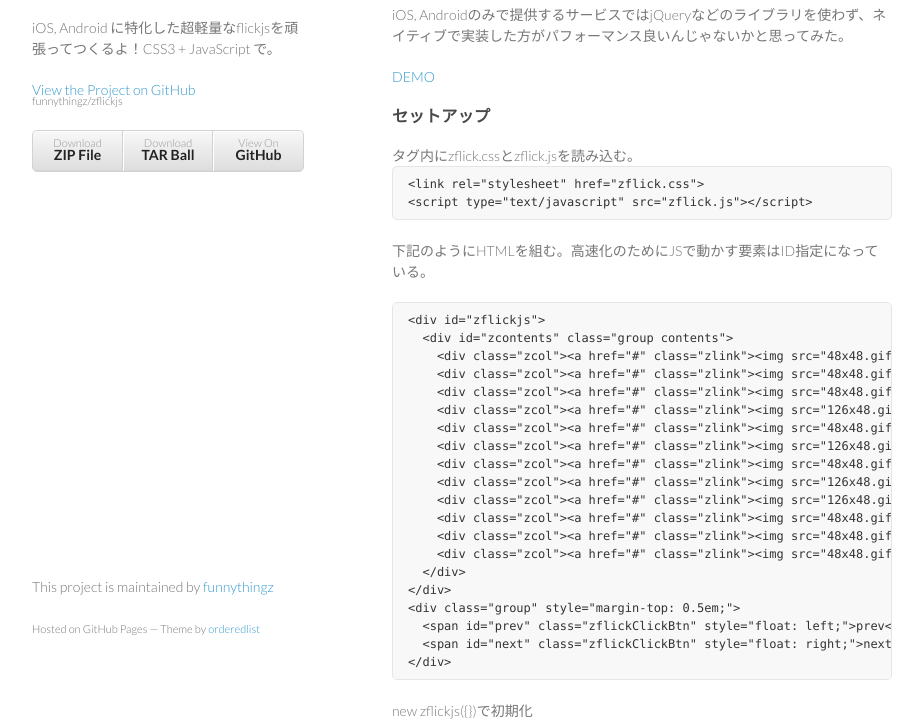
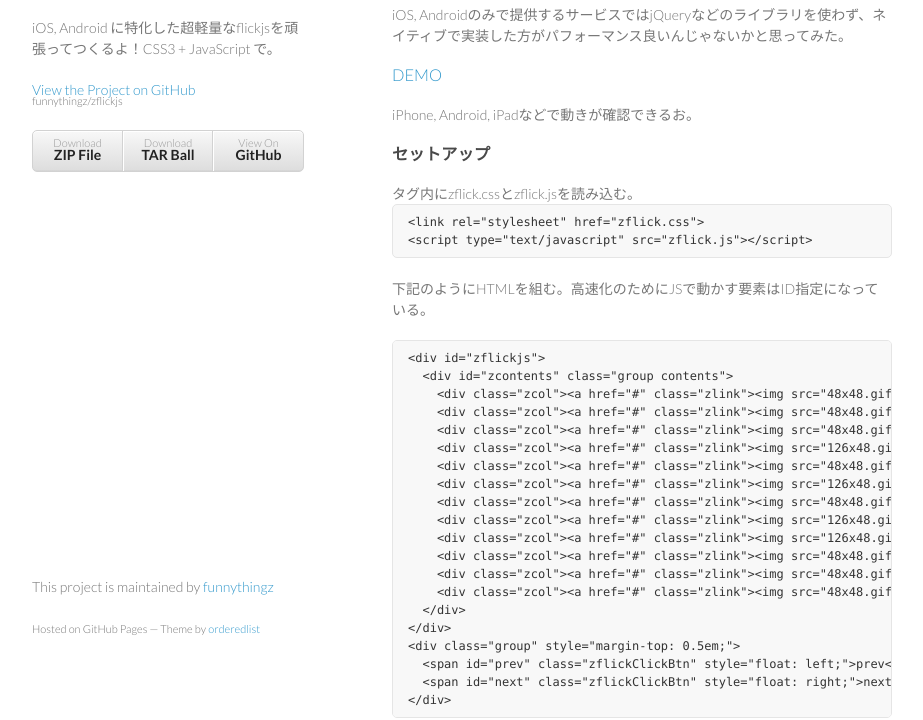
Before and after one commit to funnythingz/zflickjs, a plain HTML site: page index.html in a window 1280 px wide. Shown: the part 92-812 px from the top of the page, without its empty margins (178-1101 px from the left). Drawn offline with Linux system fonts and the light colour scheme.

Commit message:
demo add.

```diff
--- a/index.html
+++ b/index.html
@@ -28,7 +28,10 @@
         <h3>もくてき</h3>
 
 <p>iOS, Androidのみで提供するサービスではjQueryなどのライブラリを使わず、ネイティブで実装した方がパフォーマンス良いんじゃないかと思ってみた。</p>
-<p><a href="demo.html">DEMO</a></p>
+
+
+<h3><a href="demo.html">DEMO</a></h3>
+<p>iPhone, Android, iPadなどで動きが確認できるお。</p>
 
 <h3>セットアップ</h3>
 
```
